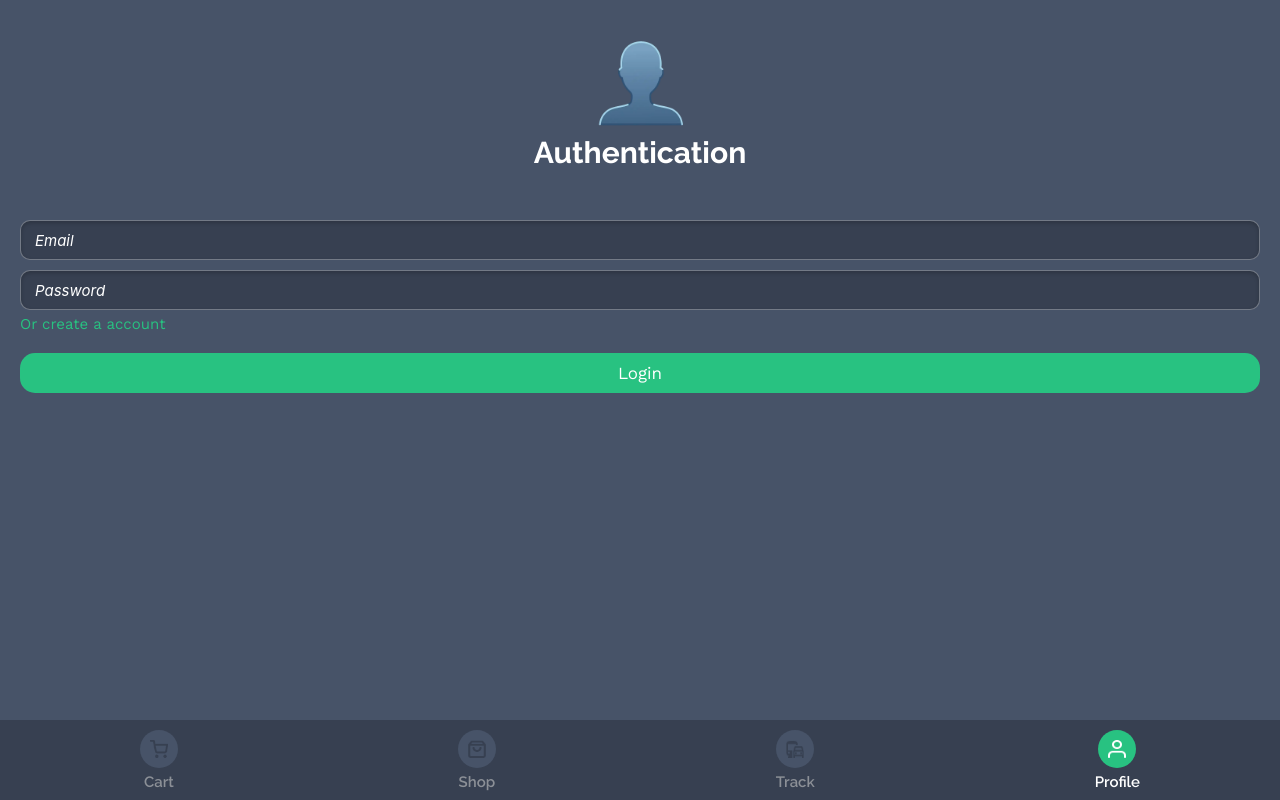
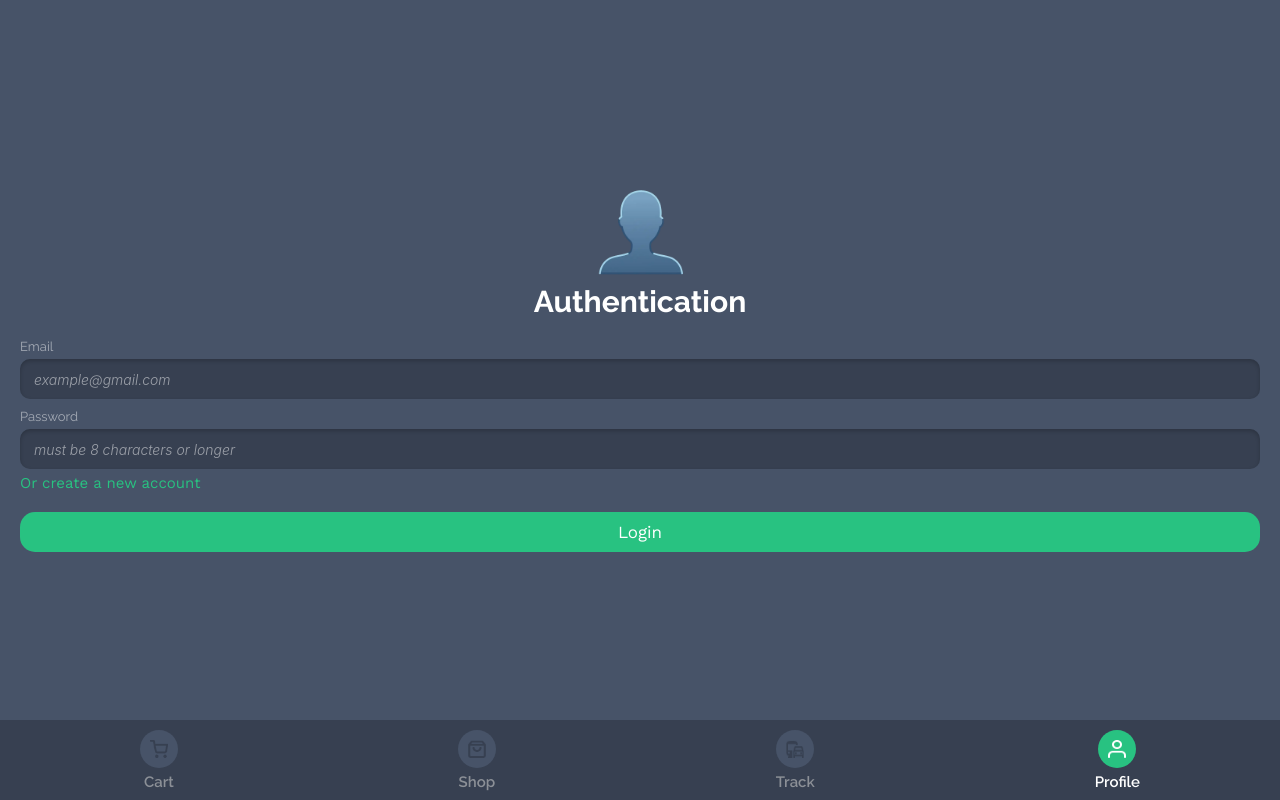
Before and after one commit to davidhbt/jj-shopping, a React (Vite) app: page /auth in a window 1280 px wide. Built offline with nearby package versions, Linux system fonts and the light colour scheme.

Commit message:
testing auth

```diff
--- a/src/Pages/Auth.css
+++ b/src/Pages/Auth.css
@@ -4,8 +4,8 @@
   display: flex;
   flex-direction: column;
   padding-block: 20px;
-  gap: 50px;
-  /* justify-content: space-between; */
+  gap: 20px;
+  justify-content: center;
   /* align-items: center; */
 }
 
@@ -53,7 +53,8 @@
 
 .AuthCFInputContainer label{
     opacity: 0.5;
-    display: none;
+    font-size: 13px;
+    /* display: none; */
 }
 .AuthCFInputContainer input {
     width: 100%;
@@ -63,7 +64,7 @@
     padding: 10px;
     border-radius: 10px;
     /* background-color: rgba(255, 255, 255, 0.07); */
-    border: 1px solid rgba(255, 255, 255, 0.3);
+    /* border: 1px solid rgba(73, 73, 73, 0.3); */
     color: white;
     outline: none;
     transition: all 0.3s ease-in-out;
@@ -82,7 +83,7 @@
 }
 
 .AuthCFInputContainer input::placeholder {
-    color: rgba(255, 255, 255, 0.7);
+    /* color: black; */
     font-style: italic;
     font-size: 15px;
 }
@@ -91,8 +92,11 @@
 }
 
 .AuthCFInputContainer input::placeholder{
-    color: white;
+    color: rgb(255, 255, 255);
     /* padding: 0; */
+    opacity: 0.5;
+    font-size: 14px;
+    font-weight: 300;
 }
 
 
--- a/src/Pages/Auth.jsx
+++ b/src/Pages/Auth.jsx
@@ -33,19 +33,21 @@ function Auth() {
             <img src={Google_icon} alt="" className="AuthCImg" />
             <h1 className="AuthCH1">Sign in with  <span style={{color: 'var(--color1)'}}>Google</span></h1>
           </div> */}
-          <form className='AuthCForm'>
+          <form className='AuthCForm' onSubmit={(e) => {
+            e.preventDefault()
+          }}>
             <div className="AuthCFInputContainer">
               <label className='AuthCFICLabel'>
                 Email
               </label>
-              <input type="email" placeholder='Email' className="AuthCFIInput" />
+              <input type="email" placeholder='example@gmail.com' className="AuthCFIInput" />
             </div>
             <div className="AuthCFInputContainer">
               <label className='AuthCFICLabel'>
                 Password
               </label>
-              <input type="email" placeholder='Password' className="AuthCFIInput" />
-              <p className='signinoption'>Or create a account</p>
+              <input type="email" placeholder='must be 8 characters or longer' className="AuthCFIInput" />
+              <p className='signinoption'>Or create a new account</p>
             </div>
 
             <input type="submit" value="Login" />
```
